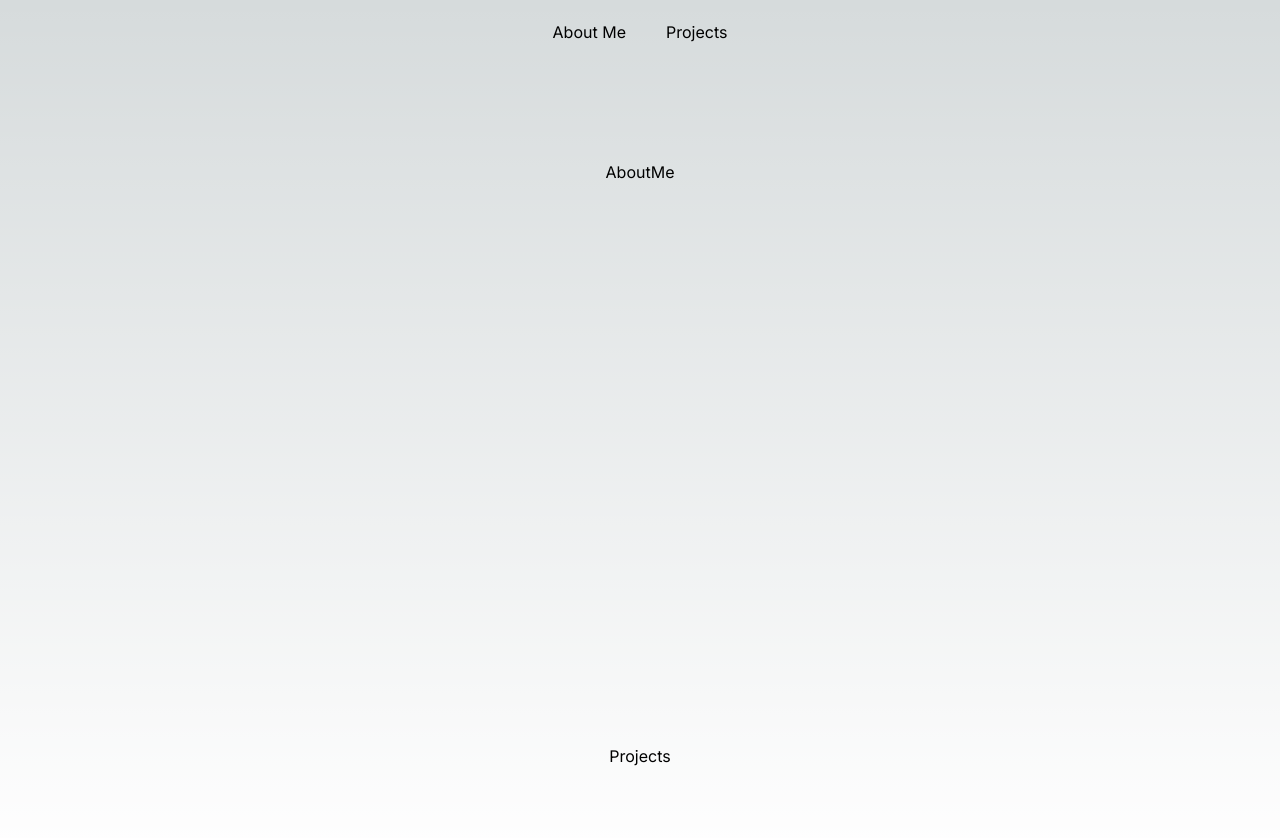
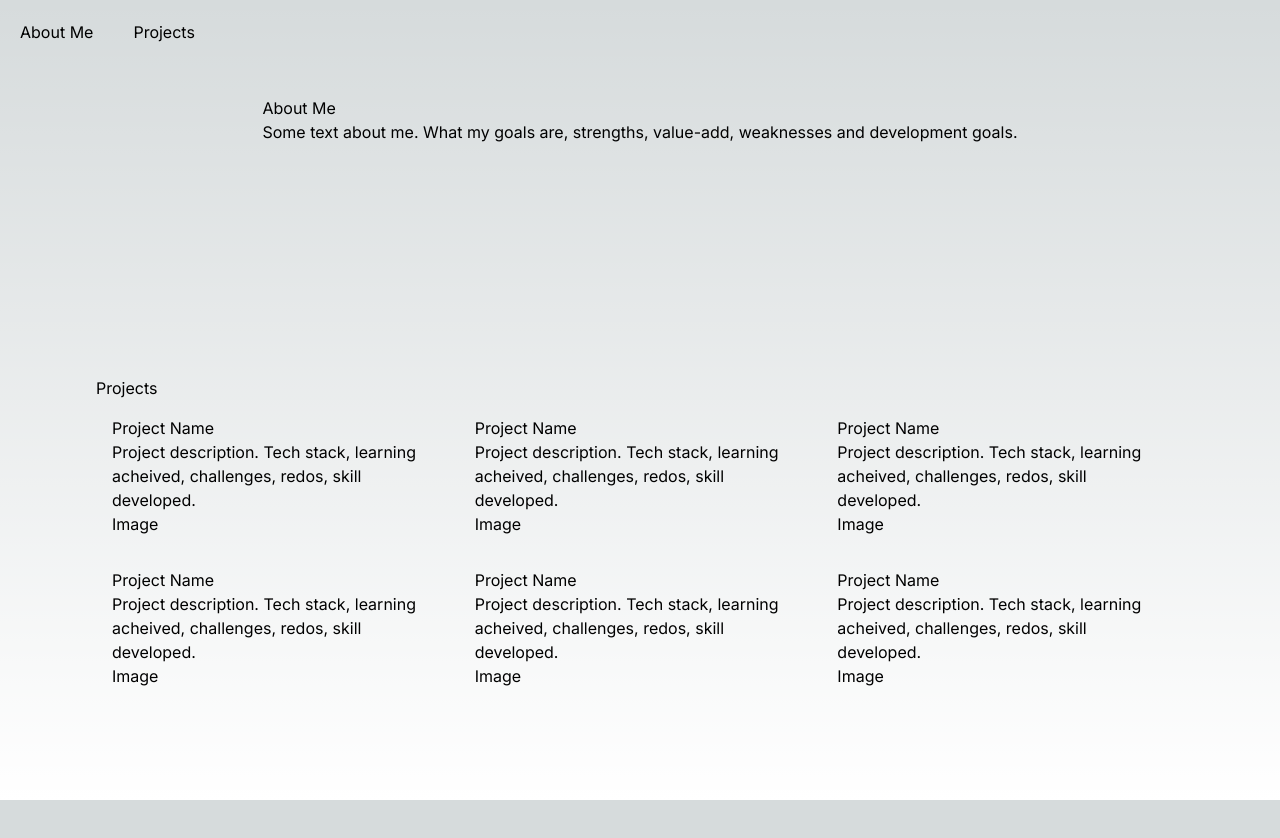
Before and after one commit to Vautheny/vautheny.github.io, a Next.js app: page / in a window 1280 px wide. Shown: the top 838 px of the page. After the commit the page ends 800 px from the top, so only its background shows below. Built offline with nearby package versions, Linux system fonts and the light colour scheme.

Commit message:
add project cards and filler content to get idea of layout and content

```diff
--- a/app/components/AboutMe.tsx
+++ b/app/components/AboutMe.tsx
@@ -1,9 +1,15 @@
-import React from 'react'
+import React from "react";
 
 const AboutMe = () => {
   return (
-    <div id='about-me'>AboutMe</div>
-  )
-}
+    <div id="about-me">
+      <h2>About Me</h2>
+      <p>
+        Some text about me. What my goals are, strengths, value-add, weaknesses
+        and development goals.
+      </p>
+    </div>
+  );
+};
 
-export default AboutMe
+export default AboutMe;
--- a/app/components/Header.tsx
+++ b/app/components/Header.tsx
@@ -1,9 +1,16 @@
-import React from 'react'
+import React from "react";
 
 const Header = () => {
   return (
-    <div className='flex justify-center'><a className='p-5' href='#about-me'>About Me</a><a className='p-5' href='#projects'>Projects</a></div>
-  )
-}
+    <div className="flex justify-center fixed">
+      <a className="p-5" href="#about-me">
+        About Me
+      </a>
+      <a className="p-5" href="#projects">
+        Projects
+      </a>
+    </div>
+  );
+};
 
-export default Header
+export default Header;
--- /dev/null
+++ b/app/components/ProjectCard.tsx
@@ -0,0 +1,16 @@
+import React from "react";
+
+const ProjectCard = () => {
+  return (
+    <div className="p-4">
+      <h3>Project Name</h3>
+      <p>
+        Project description. Tech stack, learning acheived, challenges, redos,
+        skill developed.
+      </p>
+      <p>Image</p>
+    </div>
+  );
+};
+
+export default ProjectCard;
--- a/app/components/Projects.tsx
+++ b/app/components/Projects.tsx
@@ -1,9 +1,20 @@
-import React from 'react'
+import React from "react";
+import ProjectCard from "./ProjectCard";
 
 const Projects = () => {
   return (
-    <div id='projects'>Projects</div>
-  )
-}
+    <div id="projects">
+      <h2>Projects</h2>
+      <div className="grid grid-flow-col grid-cols-3 grid-rows-2">
+        <ProjectCard />
+        <ProjectCard />
+        <ProjectCard />
+        <ProjectCard />
+        <ProjectCard />
+        <ProjectCard />
+      </div>
+    </div>
+  );
+};
 
-export default Projects
+export default Projects;
```
